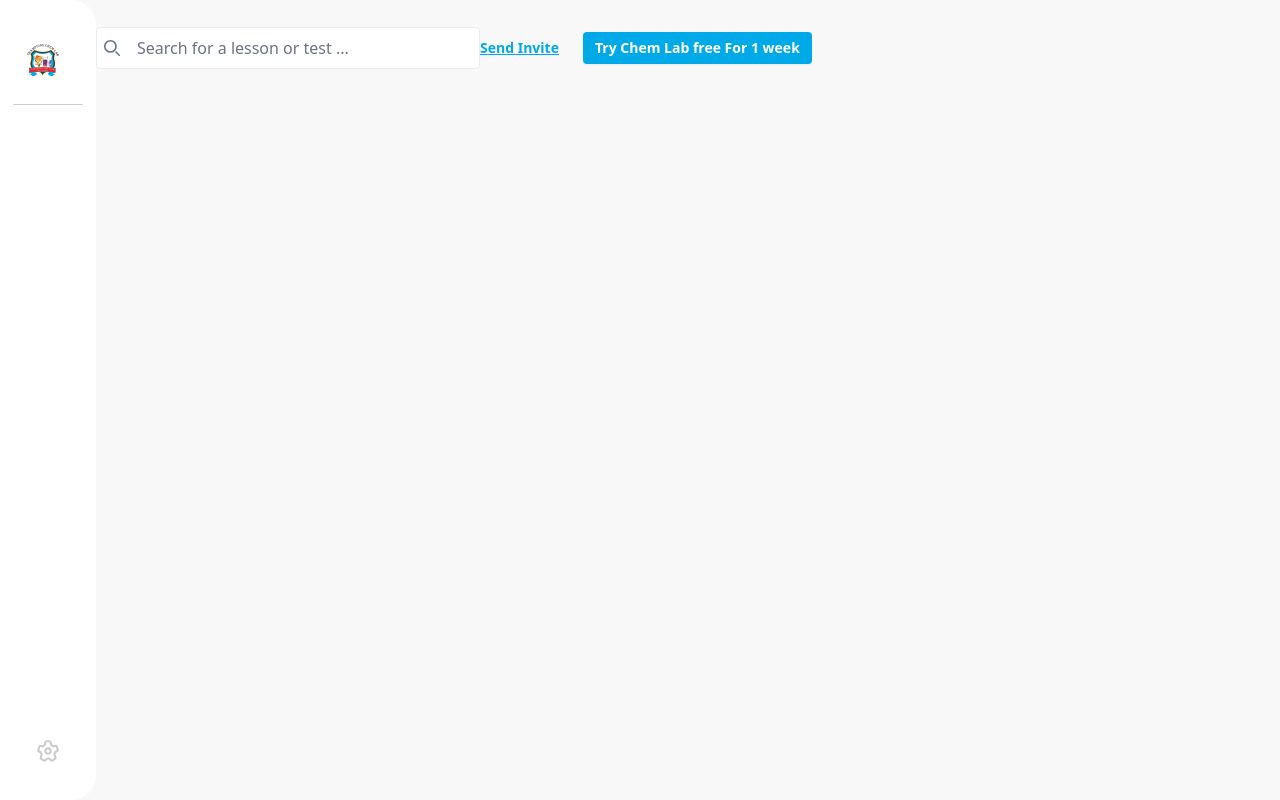
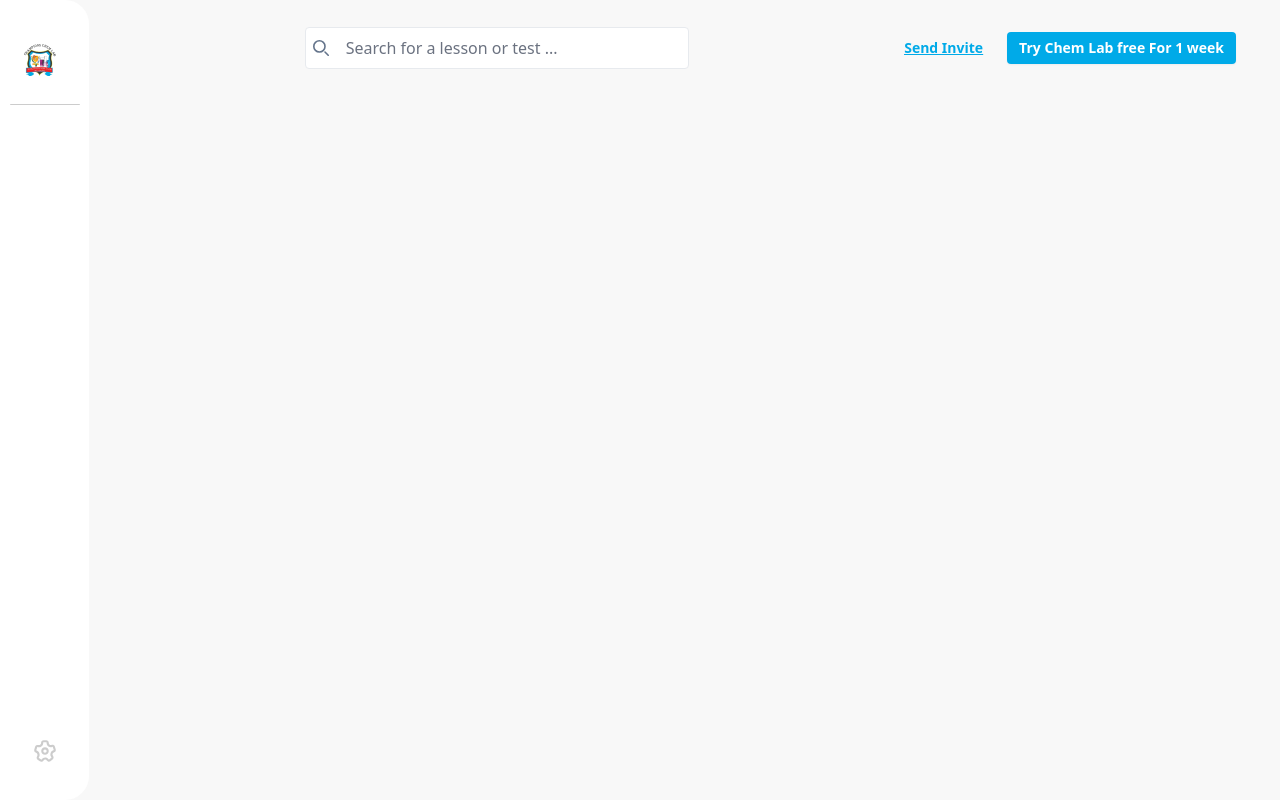
Before and after one commit to kamerelinda/Champions-Chem-Lab, a Vue app: page / in a window 1280 px wide. Built offline with nearby package versions, Linux system fonts and the light colour scheme.

Commit message:
Screen sizing

```diff
--- a/src/components/SideBarUnregistered.vue
+++ b/src/components/SideBarUnregistered.vue
@@ -5,7 +5,7 @@
 </script>
 
 <template>
-    <nav class="w-24 h-full bg-white rounded-r-3xl flex flex-col justify-between">
+    <nav class="w-24 h-screen bg-white rounded-r-3xl flex flex-col justify-between">
       <div class="mx-auto mt-11">
         <div class="ml-3.5">
           <SchoolLogo/>
--- a/src/views/UnregisteredHome.vue
+++ b/src/views/UnregisteredHome.vue
@@ -5,11 +5,8 @@ import TopNavbar from "@/components/TopNavbar.vue";
 
 
 <template>
-  <div class="max-w-screen-2xl h-screen bg-grey-1 mx-auto flex ">
+  <div class="max-w-screen-2xl flex mx-auto bg-grey-1">
     <SideBarUnregistered/>
-    <div>
-      <TopNavbar/>
-    </div>
-
+    <TopNavbar/>
   </div>
 </template>
```
